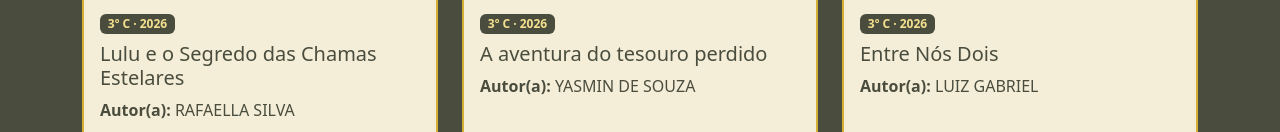
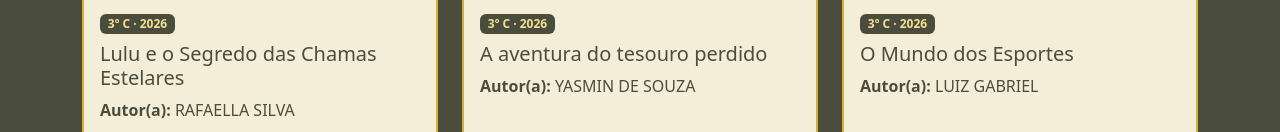
Before and after one commit to robsonme/ia_na_pratica, a plain HTML site: page index.html in a window 1280 px wide. Shown: the part 1768-1900 px from the top of the page. Drawn offline with nearby package versions, Linux system fonts and the light colour scheme.

Commit message:
Update index.html

```diff
--- a/index.html
+++ b/index.html
@@ -244,7 +244,7 @@
           <img src="img/O Mundo dos Esportes.png" class="card-img-top" alt="Capa do livro: Título do livro 3">
           <div class="card-body d-flex flex-column">
             <span class="badge badge-turma align-self-start mb-2">3º C · 2026</span>
-            <h3 class="h5 card-title titulo">Entre Nós Dois</h3>
+            <h3 class="h5 card-title titulo">O Mundo dos Esportes</h3>
             <p class="card-text mb-1"><strong>Autor(a):</strong> <span class="autor">LUIZ GABRIEL</span></p>
             <p class="card-text small flex-grow-1"></p>
             <a href="https://seducsp-my.sharepoint.com/:b:/r/personal/robsonme_professor_educacao_sp_gov_br/_layouts/15/onedrive.aspx?id=%2Fpersonal%2Frobsonme%5Fprofessor%5Feducacao%5Fsp%5Fgov%5Fbr%2FDocuments%2FELETIVAS%2Flivros%2FLUIZ%20GABRIEL%20FERREIRA%20DA%20SILVA%20LIMA%2Flivro%5Fo%5Fmundo%5Fdos%5Fesportes%2Epdf&parent=%2Fpersonal%2Frobsonme%5Fprofessor%5Feducacao%5Fsp%5Fgov%5Fbr%2FDocuments%2FELETIVAS%2Flivros%2FLUIZ%20GABRIEL%20FERREIRA%20DA%20SILVA%20LIMA&share=cQqLr6nfuRWzQIlT5QjNeBotEgUCRxJbjVU6AfMx8nBFZOWp1Q" target="_blank" rel="noopener" class="btn btn-dourado mt-2">Ler livro</a>
```
